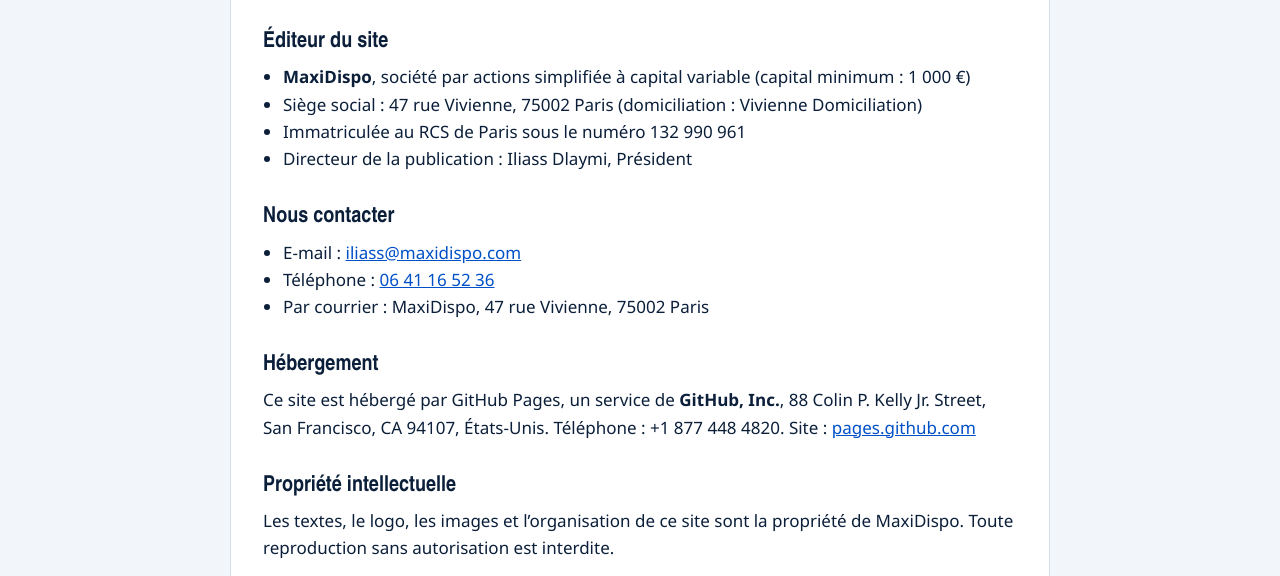
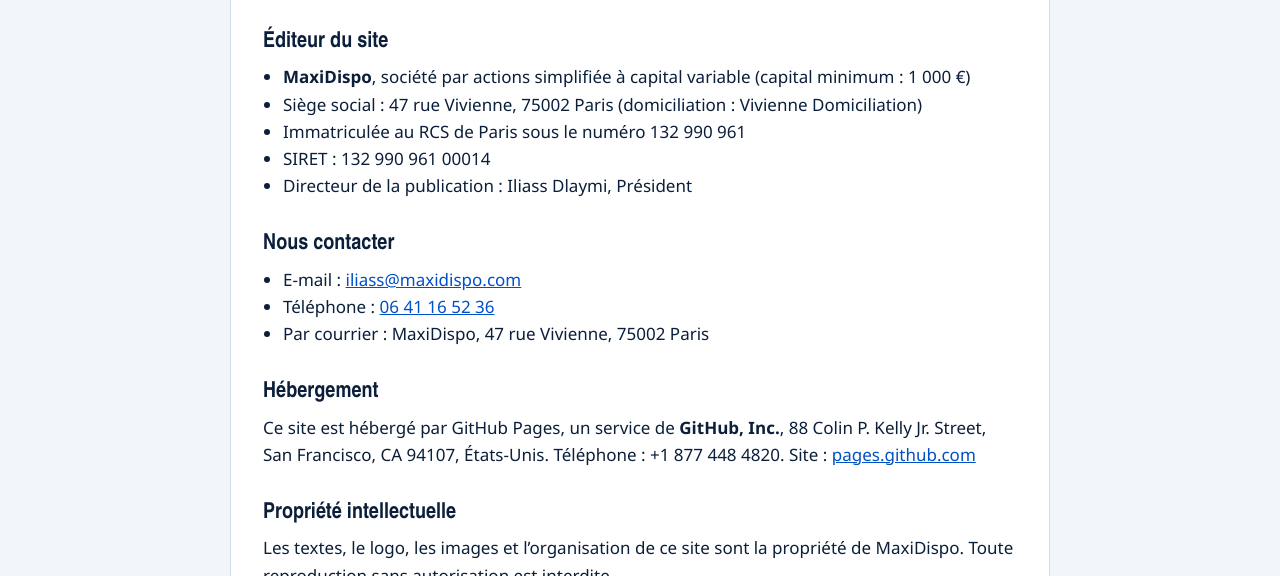
Before and after one commit to iliassdlaymi460-lgtm/maxidispo-vitrine, a plain HTML site: page mentions-legales.html in a window 1280 px wide. Shown: the part 224-800 px from the top of the page. Drawn offline with Linux system fonts and the light colour scheme.

Commit message:
Add the SIRET number to the legal notice
Co-Authored-By: Claude Opus 5.5 <noreply@anthropic.com>
Claude-Session: https://claude.ai/code/session_01BZCjJX4bKBFBbedUen5DZG

```diff
--- a/mentions-legales.html
+++ b/mentions-legales.html
@@ -40,6 +40,7 @@
     <li><strong>MaxiDispo</strong>, société par actions simplifiée à capital variable (capital minimum : 1 000 €)</li>
     <li>Siège social : 47 rue Vivienne, 75002 Paris (domiciliation : Vivienne Domiciliation)</li>
     <li>Immatriculée au RCS de Paris sous le numéro 132 990 961</li>
+    <li>SIRET : 132 990 961 00014</li>
     <li>Directeur de la publication : Iliass Dlaymi, Président</li>
   </ul>
 
```
